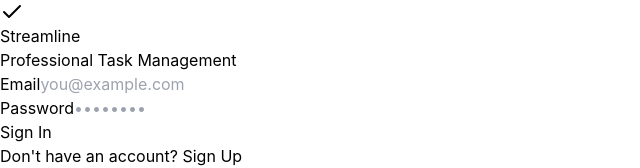
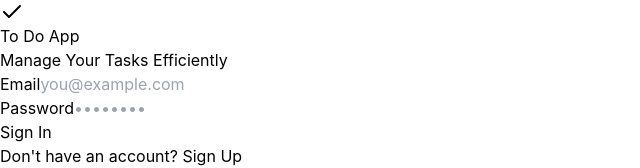
Before and after one commit to bhikandeshmukh/TO-DO-APP, a React (Vite) app in the folder frontend/: page / in a window 1280 px wide. Shown: the top 168 px of the page, without its empty margins (0-640 px from the left). Built offline with nearby package versions, Linux system fonts and the light colour scheme.

Commit message:
Fixed: Renamed to To Do App, CORS fix, UI updates

```diff
--- a/frontend/src/App.jsx
+++ b/frontend/src/App.jsx
@@ -246,8 +246,8 @@
             <div className="inline-block p-4 bg-gradient-to-r from-indigo-500 to-purple-600 rounded-2xl mb-4">
               <Check className="w-8 h-8 text-white" />
             </div>
-            <h1 className="text-3xl font-bold bg-gradient-to-r from-indigo-600 to-purple-600 bg-clip-text text-transparent">Streamline</h1>
-            <p className="text-gray-500 mt-2">Professional Task Management</p>
+            <h1 className="text-3xl font-bold bg-gradient-to-r from-indigo-600 to-purple-600 bg-clip-text text-transparent">To Do App</h1>
+            <p className="text-gray-500 mt-2">Manage Your Tasks Efficiently</p>
           </div>
           <div className="space-y-4">
             <div>
@@ -375,7 +375,7 @@
               <Check className="w-6 h-6 text-white" />
             </div>
             <div>
-              <h1 className="text-xl font-bold bg-gradient-to-r from-indigo-600 to-purple-600 bg-clip-text text-transparent">Streamline</h1>
+              <h1 className="text-xl font-bold bg-gradient-to-r from-indigo-600 to-purple-600 bg-clip-text text-transparent">To Do App</h1>
               <p className="text-xs text-gray-500">Welcome back, {user.email}</p>
             </div>
           </div>
```
Also changed, not shown: 1 other file (tests, documents, lock files or other folders).
